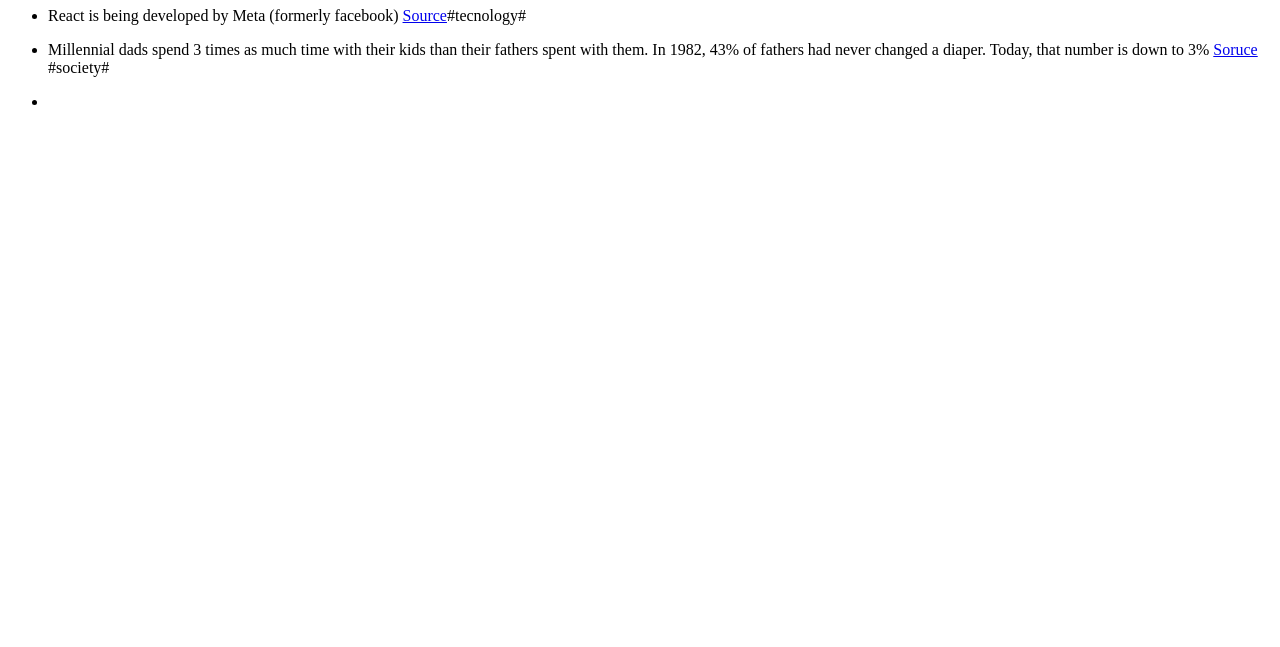
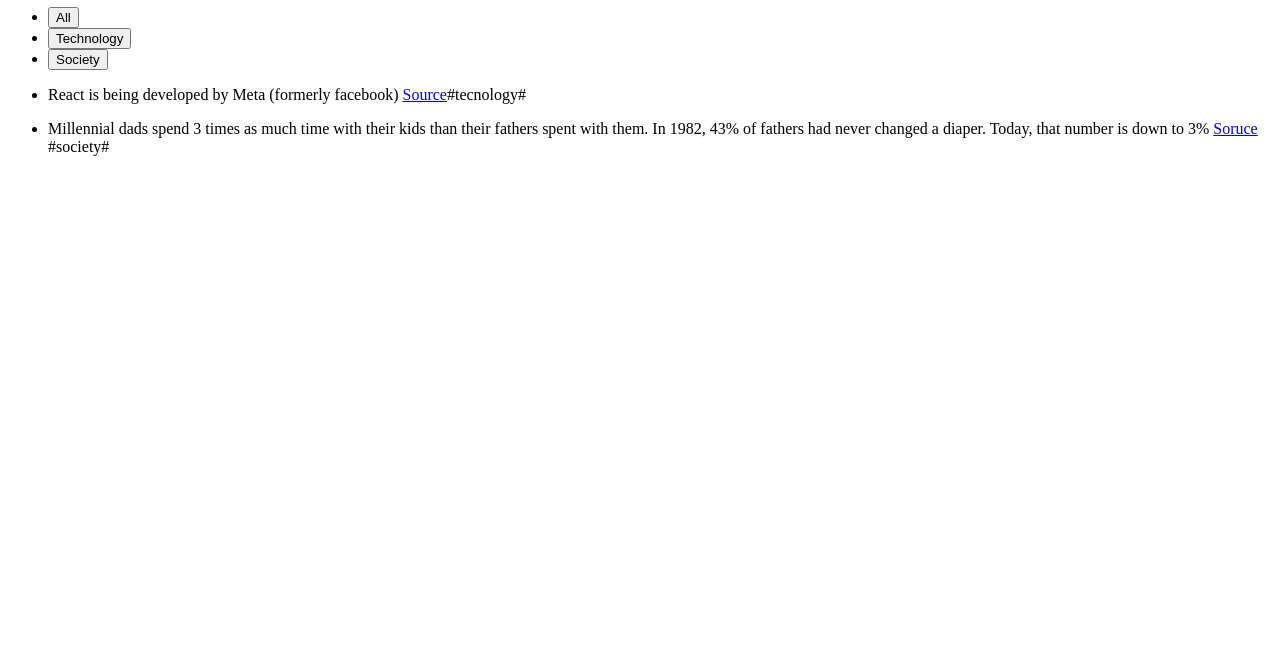
Before and after one commit to imgustavo/free4gossip, a plain HTML site: page index.html in a window 1280 px wide. Shown: the part 153-800 px from the top of the page. Drawn offline with Linux system fonts and the light colour scheme.

Commit message:
main part done

```diff
--- a/index.html
+++ b/index.html
@@ -11,6 +11,21 @@
       <h1>Free4Gosip</h1>
     </header>
     <main>
+      <aside>
+        <ul>
+          <li>
+            <button>All</button>
+          </li>
+          <li>
+            <button>Technology</button>
+          </li>
+          <li>
+            <button>Society</button>
+          </li>
+        </ul>
+      </aside>
+
+      <section>
         <ul>
           <li>
             <p>
@@ -20,14 +35,14 @@
           </li>
           <li>
             <p>
-            Millennial dads spend 3 times as much time with their kids than their fathers spent with them. In 1982, 43% of fathers had never
-            changed a diaper. Today, that number is down to 3%
+              Millennial dads spend 3 times as much time with their kids than their fathers spent with them. In 1982, 43% of fathers had
+              never changed a diaper. Today, that number is down to 3%
               <a href="https://www.mother.ly/parenting/millennial-dads-spend-more-time-with-their-kids" target="_blank">Soruce</a>
               <span>#society#</span>
             </p>
           </li>
-        <li></li>
         </ul>
+      </section>
     </main>
   </body>
 </html>
```
Lines whose indentation alone changed are shown as unchanged.
